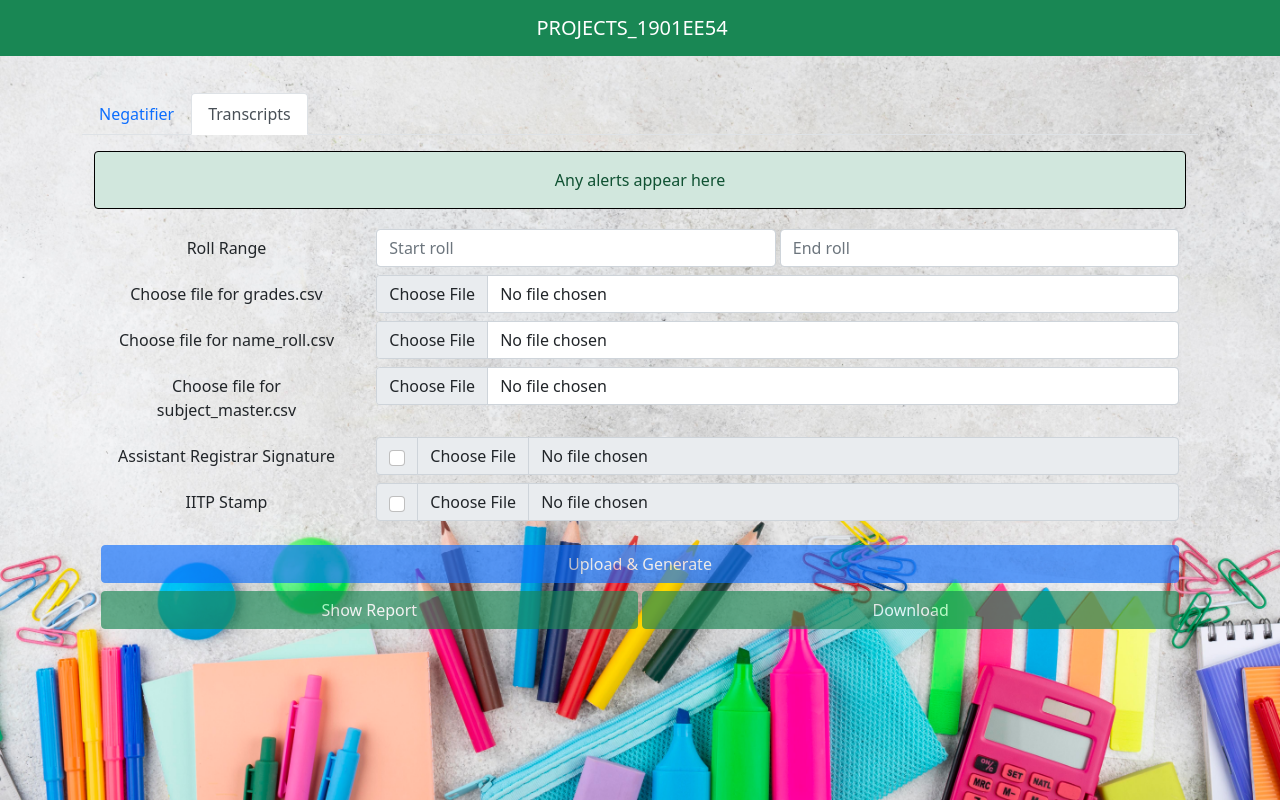
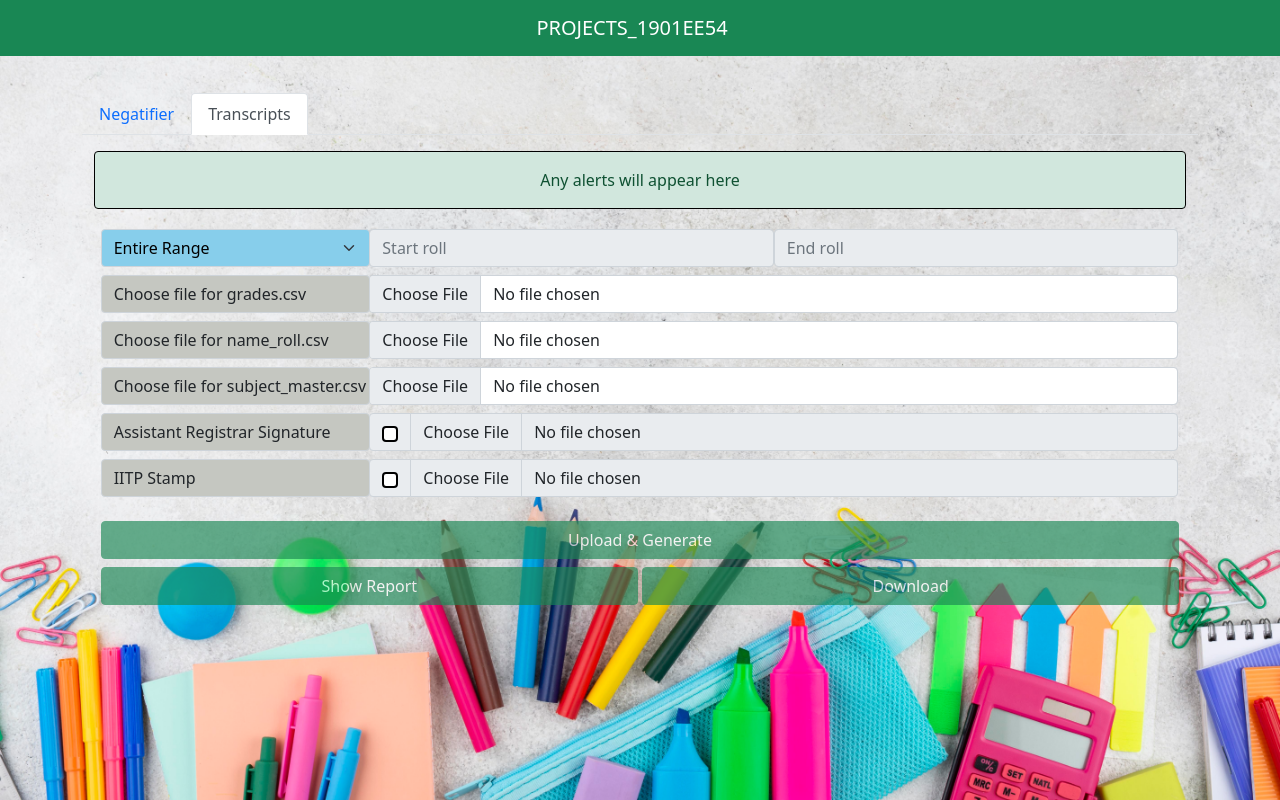
Before and after one commit to saurav0530/negatifier-frontend, a React (Create React App) app: page / in a window 1280 px wide. Both pictures are taken after a click on the tab "Transcripts". Built offline with nearby package versions, Linux system fonts and the light colour scheme.

Commit message:
adding update

```diff
--- a/src/App.js
+++ b/src/App.js
@@ -20,7 +20,7 @@ function App() {
 					<Container className="justify-content-center"><Navbar.Brand href="#home" ><center>PROJECTS_1901EE54</center></Navbar.Brand></Container>
 				</Navbar>
 				<Container style={{width:'100vw',marginTop:'70pt'}}>
-					<Tabs defaultActiveKey="profile" id="uncontrolled-tab-example" className="mb-3">
+					<Tabs defaultActiveKey="home" id="uncontrolled-tab-example" className="mb-3">
 						<Tab eventKey="home" title="Negatifier" >
 							<Home></Home>
 						</Tab>
--- a/src/components/home.js
+++ b/src/components/home.js
@@ -1,5 +1,5 @@
 import React, { Component } from 'react';
-import {Container, Form, Row, Col, Button, Stack, Alert, Spinner, Modal, ProgressBar} from 'react-bootstrap'
+import {Container, Form, Col, Button, Stack, Alert, Spinner, Modal, ProgressBar,InputGroup} from 'react-bootstrap'
 
 let url = 'https://evening-brushlands-57776.herokuapp.com'
 // let url = 'http://localhost:4000'
@@ -398,41 +398,42 @@ class Home extends Component {
                 <Form style={{borderColor:'black'}}>
 				<Stack gap={2} style={{padding:'3pt 5pt'}} >
 
-						<Form.Group as={Row} controlId="formPlaintextPassword" className="mb-3" >
-							<Form.Label column sm="3">
-								Marks for correct answer
-							</Form.Label>
+						<InputGroup className="mb-0">
+							<Col sm="3">
+								<InputGroup.Text style={{backgroundColor:"#c5c7c1"}} id="basic-addon1">Marks for correct answer</InputGroup.Text>
+							</Col>
 							<Col sm="9">
 								<Form.Control name='positive' onChange={this.onInputChange} type="text" placeholder="Enter marks to be given for correct answers" />
-								</Col>
-						</Form.Group>
+							</Col>
+						</InputGroup>
 
-						<Form.Group as={Row} className="mb-3" controlId="formPlaintextPassword">
-							<Form.Label column sm="3">
-								Marks for incorrect answer
-							</Form.Label>
+						<InputGroup className="mb-0">
+							<Col sm="3">
+								<InputGroup.Text style={{backgroundColor:"#c5c7c1"}} id="basic-addon1">Marks for incorrect answer</InputGroup.Text>
+							</Col>
 							<Col sm="9">
 								<Form.Control name='negative' onChange={this.onInputChange} type="text" placeholder="Enter marks to be deducted for incorrect answers(default is 0)" />
 							</Col>
-						</Form.Group>
+						</InputGroup>
 
-						<Form.Group as={Row} className="mb-3" controlId="formPlaintextPassword">
-							<Form.Label column sm="3">
-								Choose file for master_roll.csv
-							</Form.Label>
+						<InputGroup className="mb-0">
+							<Col sm="3">
+								<InputGroup.Text style={{backgroundColor:"#c5c7c1"}} id="basic-addon1">Choose file for master_roll.csv</InputGroup.Text>
+							</Col>
 							<Col sm="9">
 								<Form.Control name='master_roll' style={this.state.master_style} onChange={this.onFileChange} type="file" />
 							</Col>
-						</Form.Group>
+						</InputGroup>
 
-						<Form.Group as={Row} className="mb-3" controlId="formPlaintextPassword">
-							<Form.Label column sm="3" >
-								Choose file for responses.csv
-							</Form.Label>
+						<InputGroup className="mb-3">
+							<Col sm="3">
+								<InputGroup.Text style={{backgroundColor:"#c5c7c1"}} id="basic-addon1">Choose file for responses.csv</InputGroup.Text>
+							</Col>
 							<Col sm="9">
 								<Form.Control name='responses' style={this.state.responses_style} onChange={this.onFileChange} type="file" />
 							</Col>
-						</Form.Group>
+						</InputGroup>
+
 						<Button variant={uploadVariant} disabled={this.state.isUploadDisabled} onClick={this.onClickUpload} type="submit" className="ms-auto" style={{width:'100%'}}>{uploadButton}</Button>
 
 						<Stack direction="horizontal" gap={3}>
--- a/src/components/transcript.js
+++ b/src/components/transcript.js
@@ -1,12 +1,12 @@
 import React, { Component } from 'react';
-import {Container, Form, Row, Col, Button, Stack, Alert, Spinner,Accordion,Modal, Badge,InputGroup,FormControl} from 'react-bootstrap'
+import {Container, Form, Col, Button, Stack, Alert, Spinner,Accordion,Modal, Badge,InputGroup,FormControl} from 'react-bootstrap'
 
 // const url = 'http://localhost:4000'
 const url = 'https://transcriptiitp.herokuapp.com'
 
 class Transcript extends Component {
 	state = {
-		message: "Any alerts appear here",
+		message: "Any alerts will appear here",
 		variant: "success",
 		israngeHTMLSelected: false,
 		startRoll: "",
@@ -27,7 +27,9 @@ class Transcript extends Component {
 		signature_check: false,
 		stamp_check: false,
 		signature: undefined,
-		stamp: undefined
+		stamp: undefined,
+		isInputDisabled: true,
+		requestType: "1"
 	}
 	onCheckChange = (event)=>{
 		if(event.target.name==="signature_check")
@@ -45,7 +47,15 @@ class Transcript extends Component {
 		this.setState({
 			[event.target.name] : event.target.value.toUpperCase()
 		},()=>{
-			if(this.state.grades && this.state.name_roll && this.state.subject_master && this.state.startRoll && this.state.endRoll)
+			if(this.state.requestType==="2")
+				this.setState({
+					isInputDisabled: false
+				})
+			else if(this.state.requestType==="1")
+				this.setState({
+					isInputDisabled: true
+				})
+			if(this.state.grades && this.state.name_roll && this.state.subject_master && (this.state.requestType==="1" || (this.state.requestType==="2" && this.state.startRoll && this.state.endRoll)))
 				this.setState({
 					isUploadDisabled: false,
 					isUploading: false,
@@ -76,7 +86,7 @@ class Transcript extends Component {
 			this.setState({
 				[event.target.name] : event.target.files[0]
 			},()=>{
-				if(this.state.grades && this.state.name_roll && this.state.subject_master && this.state.startRoll && this.state.endRoll)
+				if(this.state.grades && this.state.name_roll && this.state.subject_master && (this.state.requestType==="1" || (this.state.requestType==="2" && this.state.startRoll && this.state.endRoll)))
 					this.setState({
 						isUploadDisabled: false,
 						isDownloadDisabled: true,
@@ -105,6 +115,7 @@ class Transcript extends Component {
 		}
 	}
 	onUpload=(event)=>{
+		event.preventDefault()
 		var formdata1 = new FormData()
 		formdata1.append('startRoll',this.state.startRoll)
 		formdata1.append('endRoll',this.state.endRoll)
@@ -115,7 +126,83 @@ class Transcript extends Component {
 			message : <>Validating inputs <Spinner animation="border" size="sm" /></>,
 			variant: "success"
 		})
-		event.preventDefault()
+
+
+		if(this.state.requestType==="1")
+		{
+			var formdata = new FormData()
+			formdata.append('grades',this.state.grades)
+			formdata.append('subject_master',this.state.subject_master)
+			formdata.append('names_roll',this.state.name_roll)
+			formdata.append('isSignature',this.state.signature_check)
+			formdata.append('isStamp',this.state.stamp_check)
+			if(this.state.signature_check)
+			{
+				formdata.append('signature',this.state.signature)
+			}
+			if(this.state.stamp_check)
+			{
+				formdata.append('stamp',this.state.stamp)
+			}
+
+			fetch(url+'/uploadFiles',{
+				method:'POST',
+				body: formdata
+			})
+			.then(data => {
+				if(data.status === 200)
+				{
+					this.setState({
+						message: <>Files uploaded successfully... Processing transcripts <Spinner animation="border" size="sm" /></>,
+						variant: "success",
+						successful: [],
+						unsuccessful: []
+					})
+					return
+				}
+				else
+					throw Error()
+			})
+			.then(()=>{
+				var formdata2 = new FormData()
+				formdata2.append('sign',this.state.signature_check)
+				formdata2.append('stamp',this.state.stamp_check)
+				fetch(url+'/transcript/entireRange',{
+					method: "POST",
+					body: formdata2
+				})
+				.then(()=>{
+					this.setState({
+						message: "Transcripts generated successfully",
+						variant: "success",
+						successful: <Badge bg="success">All generated successfully</Badge>,
+						unsuccessful: <Badge bg="danger">No errors found</Badge>,
+						isUploading: false,
+						isShowReportDisabled: false,
+						isDownloadDisabled: false,
+						isModalVisible: true
+					})
+				})
+				.catch(err=>{
+					this.setState({
+						message: "Error while connecting to server",
+						variant: "danger",
+						isUploading: false,
+						isUploadDisabled: false
+					})
+				})
+			})
+			.catch(err=>{
+				this.setState({
+					message: "Error while uploading files",
+					variant: "danger",
+					isUploadDisabled: false,
+					isUploading: false
+				})
+			})
+			return
+		}
+
 		fetch(url+'/check-roll',{
 			method:"POST",
 			body:formdata1
@@ -211,6 +298,7 @@ class Transcript extends Component {
 					var formdata2 = new FormData()
 					formdata2.append('sign',this.state.signature_check)
 					formdata2.append('stamp',this.state.stamp_check)
+
 					for(start; start<=end; start++)
 					{
 						var reqRoll = String(start)
@@ -225,7 +313,7 @@ class Transcript extends Component {
 						.then(data=>{
 							if(data.status==='0')
 								this.setState({
-									unsuccessful: [...this.state.unsuccessful,<><Badge bg="success">{data.roll}</Badge>{' '}</>]
+									unsuccessful: [...this.state.unsuccessful,<><Badge bg="danger">{data.roll}</Badge>{' '}</>]
 								},()=>{
 									if(this.state.successful.length+this.state.unsuccessful.length===diff){
 										this.setState({
@@ -240,7 +328,7 @@ class Transcript extends Component {
 								})
 							else
 								this.setState({
-									successful: [...this.state.successful,<><Badge bg="danger">{data.roll}</Badge>{' '}</>]
+									successful: [...this.state.successful,<><Badge bg="success">{data.roll}</Badge>{' '}</>]
 								},()=>{
 									if(this.state.successful.length+this.state.unsuccessful.length===diff){
 										this.setState({
@@ -337,19 +425,6 @@ class Transcript extends Component {
 		})
 	}
     render() {
-		var rangeHTML = <>
-		<Form.Group as={Row} className="mb-0" controlId="formPlaintextPassword">
-			<Form.Label column sm="3">
-				Roll Range
-			</Form.Label>
-			<Col sm="9">
-				<Stack direction='horizontal' gap={1}>
-					<Form.Control name='startRoll' value={this.state.startRoll} onChange={this.onInputChange} type="text" placeholder="Start roll" />
-					<Form.Control name='endRoll' value={this.state.endRoll} onChange={this.onInputChange} type="text" placeholder="End roll" />
-				</Stack>
-			</Col>
-		</Form.Group>
-		</>
 		var loading = <>
 			<Spinner as="span" animation="grow" size="sm" role="status" aria-hidden="true"/>
 			<Spinner as="span" animation="grow" size="sm" role="status" aria-hidden="true"/>
@@ -388,62 +463,83 @@ class Transcript extends Component {
 						<Form style={{borderColor:'black'}}>
 
 						<Stack gap={2} style={{padding:'3pt 5pt'}} >
-							{rangeHTML}
+							<InputGroup className="mb-0">
+								<Col sm="3">
+									<Form.Select name="requestType" style={{backgroundColor:"skyblue",color:"black"}} onChange={this.onInputChange}>
+										<option value="1">Entire Range</option>
+										<option value="2">Roll range</option>
+									</Form.Select>
+								</Col>
+								<Col sm="9">
+								<Stack direction='horizontal' gap={0}>
+									<Form.Control disabled={this.state.isInputDisabled} name='startRoll' value={this.state.startRoll} onChange={this.onInputChange} type="text" placeholder="Start roll" />
+									<Form.Control disabled={this.state.isInputDisabled} name='endRoll' value={this.state.endRoll} onChange={this.onInputChange} type="text" placeholder="End roll" />
+								</Stack>
+								</Col>
+							</InputGroup>
 
-							<Form.Group as={Row} className="mb-0" controlId="formPlaintextPassword">
-								<Form.Label column sm="3">
-									Choose file for grades.csv
-								</Form.Label>
+							<InputGroup className="mb-0">
+								<Col sm="3">
+									<InputGroup.Text style={{backgroundColor:"#c5c7c1"}} id="basic-addon1">Choose file for grades.csv</InputGroup.Text>
+								</Col>
 								<Col sm="9">
+								<Stack direction='horizontal' gap={0}>
 									<Form.Control name='grades' onChange={this.onFileChange} type="file" />
-									{/* <Form.Text className="text-muted">
-										Image size should be 100pt x 30pt.
-									</Form.Text> */}
+								</Stack>
 								</Col>
-							</Form.Group>
+							</InputGroup>
 
-							<Form.Group as={Row} className="mb-0" controlId="formPlaintextPassword">
-								<Form.Label column sm="3" >
-									Choose file for name_roll.csv
-								</Form.Label>
+							<InputGroup className="mb-0">
+								<Col sm="3">
+									<InputGroup.Text style={{backgroundColor:"#c5c7c1"}} id="basic-addon1">Choose file for name_roll.csv</InputGroup.Text>
+								</Col>
 								<Col sm="9">
+								<Stack direction='horizontal' gap={0}>
 									<Form.Control name='name_roll' onChange={this.onFileChange} type="file" />
+								</Stack>
 								</Col>
-							</Form.Group>
-							<Form.Group as={Row} className="mb-0" controlId="formPlaintextPassword">
-								<Form.Label column sm="3" >
-									Choose file for subject_master.csv
-								</Form.Label>
+							</InputGroup>
+
+							<InputGroup className="mb-0">
+								<Col sm="3">
+									<InputGroup.Text style={{backgroundColor:"#c5c7c1"}} id="basic-addon1">Choose file for subject_master.csv</InputGroup.Text>
+								</Col>
 								<Col sm="9">
+								<Stack direction='horizontal' gap={0}>
 									<Form.Control name='subject_master' onChange={this.onFileChange} type="file" />
+								</Stack>
 								</Col>
-							</Form.Group>
-							<Form.Group as={Row} className="mb-0" controlId="formPlaintextPassword">
-								<Form.Label column sm="3" >
-									Assistant Registrar Signature
-								</Form.Label>
+							</InputGroup>
+
+							<InputGroup className="mb-0">
+								<Col sm="3">
+									<InputGroup.Text style={{backgroundColor:"#c5c7c1"}} id="basic-addon1">Assistant Registrar Signature</InputGroup.Text>
+								</Col>
 								<Col sm="9">
 									<InputGroup className="mb-0">
-										<InputGroup.Checkbox name="signature_check" onClick={this.onCheckChange}/>
+										<InputGroup.Checkbox style={{border:"2px solid black"}} name="signature_check" onClick={this.onCheckChange}/>
 										<FormControl type='file' name="signature" onChange={this.onFileChange1} disabled={this.state.isSignatureDisabled} />
 									</InputGroup>
 								</Col>
-							</Form.Group>
-							<Form.Group as={Row} className="mb-0" controlId="formPlaintextPassword">
-								<Form.Label column sm="3" >
-									IITP Stamp
-								</Form.Label>
+							</InputGroup>
+
+							<InputGroup className="mb-0">
+								<Col sm="3">
+									<InputGroup.Text style={{backgroundColor:"#c5c7c1"}} id="basic-addon1">IITP Stamp</InputGroup.Text>
+								</Col>
 								<Col sm="9">
 									<InputGroup className="mb-3">
-										<InputGroup.Checkbox name="stamp_check" onClick={this.onCheckChange}/>
-										<FormControl type='file' name='stamp' onChange={this.onFileChange1} disabled={this.state.isStampDisabled}/>
+										<InputGroup.Checkbox style={{border:"2px solid black"}} name="stamp_check" onClick={this.onCheckChange}/>
+										<FormControl type='file' name='stamp' onChange={this.onFileChange1} disabled={this.state.isStampDisabled} />
 									</InputGroup>
 								</Col>
-							</Form.Group>
-							<Button variant="primary" disabled={this.state.isUploadDisabled} type="submit" onClick={this.onUpload} className="ms-auto" style={{width:'100%'}}>{uploadButton}</Button>
+							</InputGroup>
+
+
+							<Button variant={this.state.isUploadDisabled?'success':'primary'} disabled={this.state.isUploadDisabled} type="submit" onClick={this.onUpload} className="ms-auto" style={{width:'100%'}}>{uploadButton}</Button>
 							<Stack direction="horizontal" gap={1}>
-								<Button variant="success" disabled={this.state.isShowReportDisabled} type="submit" onClick={this.handleShow} className="ms-auto" style={{width:'100%'}}>Show Report</Button>
-								<Button variant="success" disabled={this.state.isDownloadDisabled} type="submit" onClick={this.onClickDownload} className="ms-auto" style={{width:'100%'}}>{downloadButton}</Button>
+								<Button variant={this.state.isShowReportDisabled?'success':'primary'} disabled={this.state.isShowReportDisabled} type="submit" onClick={this.handleShow} className="ms-auto" style={{width:'100%'}}>Show Report</Button>
+								<Button variant={this.state.isDownloadDisabled?'success':'primary'} disabled={this.state.isDownloadDisabled} type="submit" onClick={this.onClickDownload} className="ms-auto" style={{width:'100%'}}>{downloadButton}</Button>
 							</Stack>
 						</Stack>
 
```
